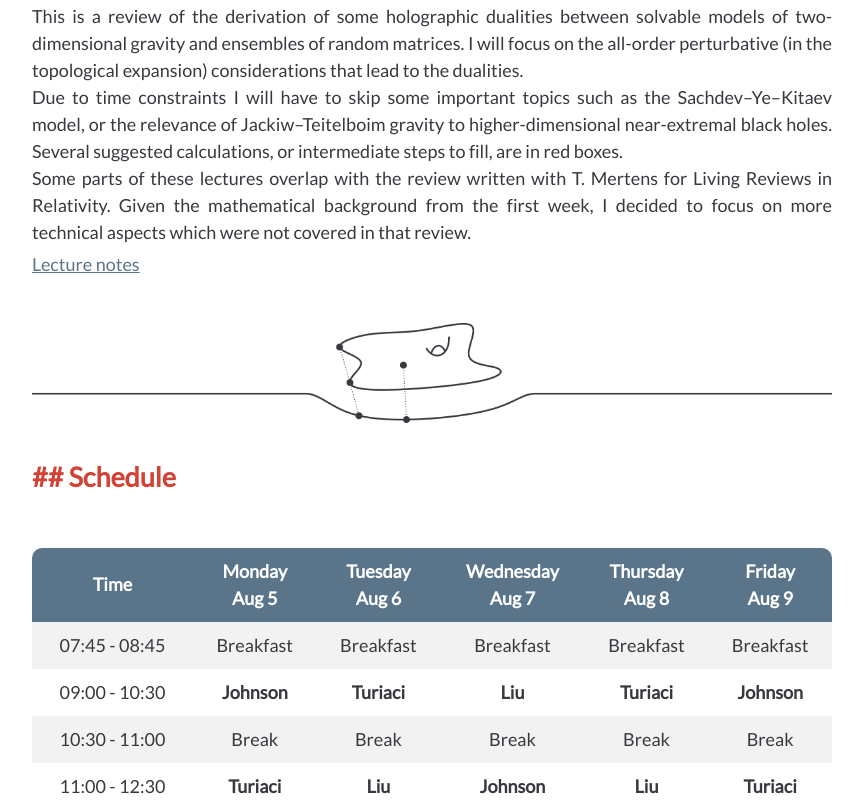
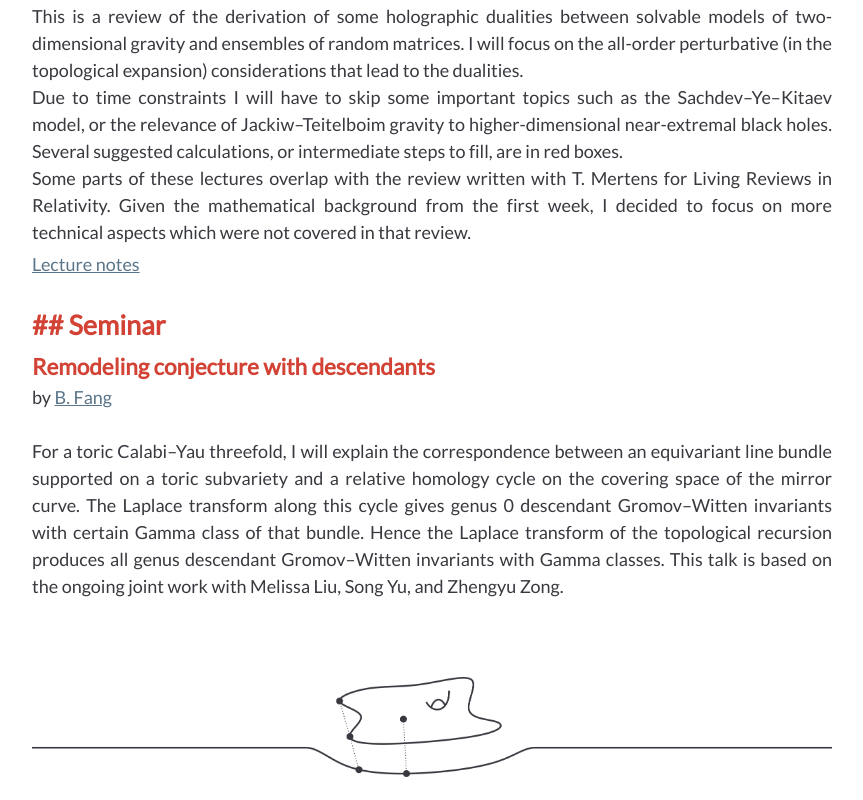
Before and after one commit to houches24/houches24.github.io, a plain HTML site: page week2.html in a window 1280 px wide. Shown: the part 1671-2471 px from the top of the page, without its empty margins (208-1071 px from the left). Drawn offline with Linux system fonts and the light colour scheme.

Commit message:
Bohan's talk

```diff
--- a/week2.html
+++ b/week2.html
@@ -34,7 +34,7 @@
 
     <div>
 
-        <h3>##&nbsp;Mini-courses </h3>
+        <h3>##&nbsp;Mini-courses</h3>
 
         <br />
 
@@ -83,6 +83,20 @@
         </p>
 
         <a href="notes/Turiaci.pdf" target="_blank">Lecture notes</a>
+
+        <br /><br />
+
+        <h3>##&nbsp;Seminar</h3>
+
+        <h4>Remodeling conjecture with descendants</h4>
+        by <a href="http://faculty.bicmr.pku.edu.cn/~b-fang/">B. Fang</a>
+
+        <br /><br />
+
+        <p style="margin-bottom:5px;">
+            For a toric Calabi–Yau threefold, I will explain the correspondence between an equivariant line bundle supported on a toric subvariety and a relative homology cycle on the covering space of the mirror curve. The Laplace transform along this cycle gives genus 0 descendant Gromov–Witten invariants with certain Gamma class of that bundle. Hence the Laplace transform of the topological recursion produces all genus descendant Gromov–Witten invariants with Gamma classes. This talk is based on the ongoing joint work with Melissa Liu, Song Yu, and Zhengyu Zong.
+
+        </p>
 
         <br /><br />
     </div>
```
